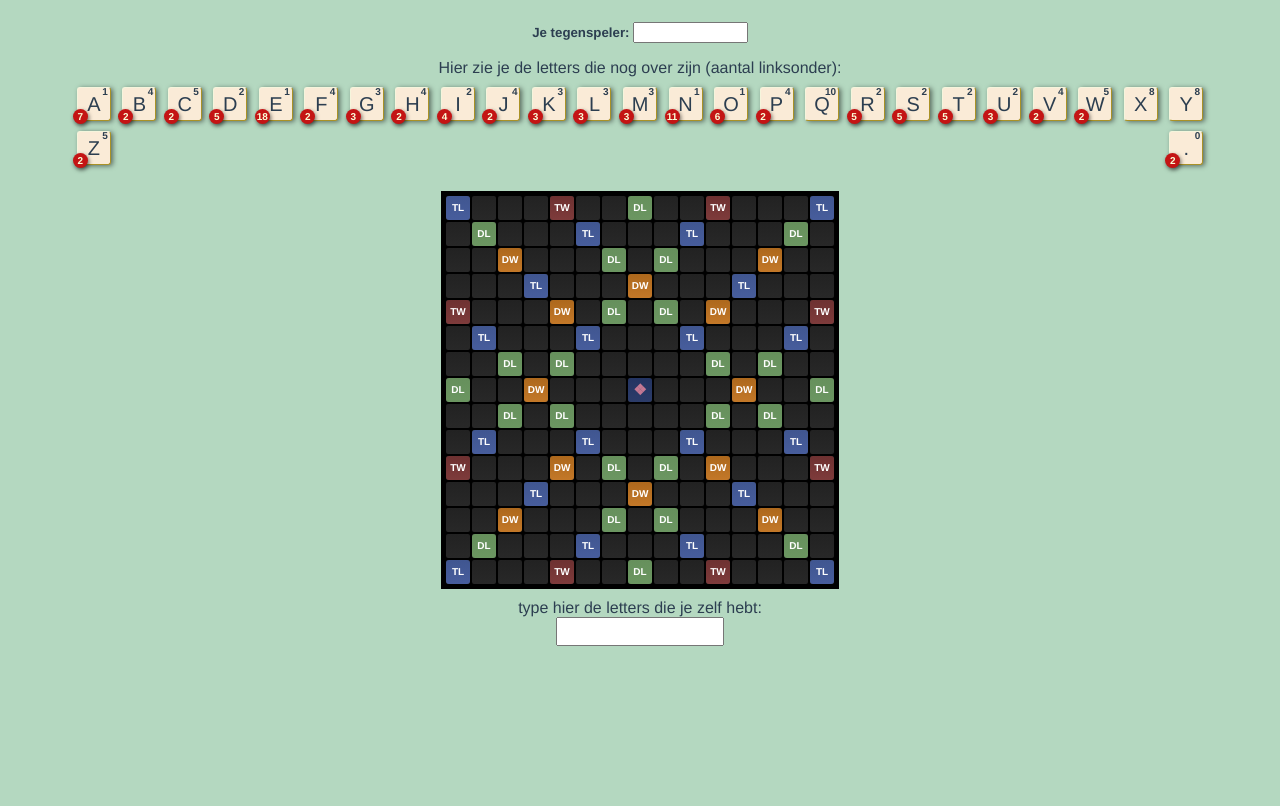
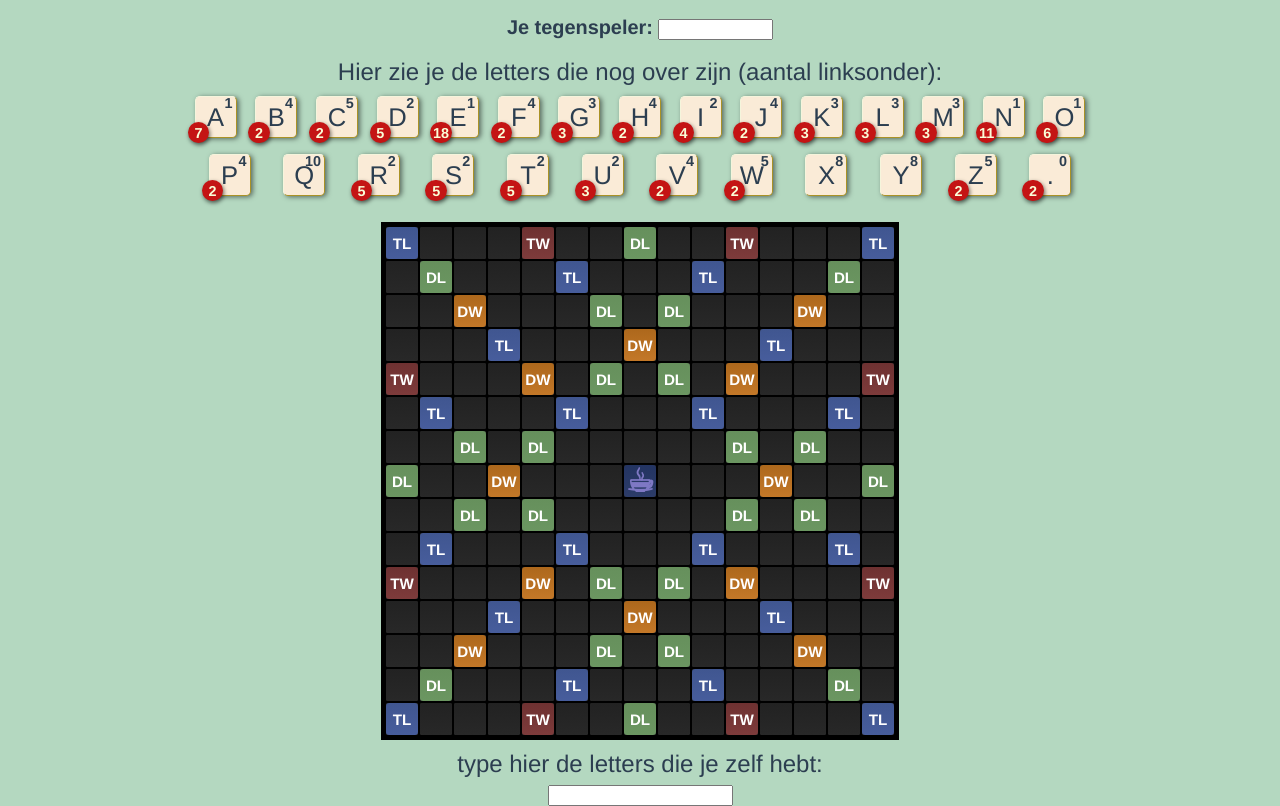
Before and after one commit to markchagers/wfcounter, a Vue app: page / in a window 1280 px wide. Built offline with nearby package versions, Linux system fonts and the light colour scheme.

Commit message:
improve styling

```diff
--- a/src/assets/main.css
+++ b/src/assets/main.css
@@ -1,13 +1,15 @@
 html {
-    font-size: 62.5%;
+    font-size: 100%;
 }
 
 body {
+    container-name: remaining;
+    container-type: inline-size;
     margin: 0;
     padding: 0;
     background-color: rgb(180, 216, 192);
-    font-size: 1.6rem;
 }
+
 #app {
     margin: 0;
     padding: 0;
--- a/src/components/LetterBlock.vue
+++ b/src/components/LetterBlock.vue
@@ -14,86 +14,109 @@
         const remain = props.letter.aantal - props.letter.used
         if (remain < 0) {
             return remain < -1
-                ? 'block-counter__count error'
-                : 'block-counter__count--hide'
+                ? 'count error'
+                : 'count hide'
         } else {
             return remain > 1
-                ? 'block-counter__count'
-                : 'block-counter__count--hide'
+                ? 'count'
+                : 'count hide'
         }
     }
 </script>
 
 <template>
     <div class="block-counter__blokje" :class="blockClass()">
-        <span class="block-counter__letter">{{ letter.id }}</span>
-        <span class="block-counter__punten">{{ letter.score }}</span>
+        <span class="letter">{{ letter.id }}</span>
+        <span class="punten">{{ letter.score }}</span>
         <span :class="countClass()">{{
             remaining() > 1 ? remaining() : ''
             }}</span>
     </div>
 </template>
 
-<style lang="scss">
-.block-counter {
-    &__blokje {
+<style lang="css">
+    .block-counter__blokje {
         flex: 0 1 auto;
         position: relative;
-        width: 3rem;
+        width: 1.8rem;
         aspect-ratio: 1 / 1;
         background-color: antiquewhite;
         box-shadow: 2px 1px 5px rgba(0, 0, 0, 0.5);
         border: solid 1px;
         border-color: beige #aa9226 #aa9226 beige;
-        border-radius: 0.3rem;
+        border-radius: 0.2rem;
 
         display: flex;
         flex-flow: row nowrap;
         justify-content: center;
         align-items: center;
 
-        @media (min-width: 500px) {
-            width: 3.2rem;
+        @container remaining (width > 40rem) {
+            border-radius: 0.3rem;
+            width: 2.5rem;
         }
+
         &.error {
             background-color: rgb(189, 3, 105);
             color: whitesmoke;
             border-color: #ffb1d1 #410126 #410126 #ffb1d1;
         }
-    }
-    &__letter {
+
+        & .letter {
             width: 100%;
             font-weight: 500;
-        font-size: 1.8rem;
-        @media (min-width: 500px) {
-            font-size: 2rem;
+            font-size: 1.25rem;
+            overflow-y: hidden;
+
+            @container remaining (width > 40rem) {
+                font-size: 1.6rem;
             }
         }
-    &__punten {
+
+        & .punten {
             position: absolute;
-        top: -.2rem;
+            top: -.1rem;
+            right: 0.1rem;
+            font-size: .7rem;
+            font-weight: 600;
+
+            @container remaining (width > 40rem) {
                 right: 0.2rem;
-        font-size: 1rem;
-        font-weight: 600;
+                top: -.15rem;
+                font-size: .9rem;
             }
-    &__count {
-        height: 1.5rem;
-        width: 1.5rem;
-        line-height: 1.6rem;
+        }
+
+        & .count {
+            height: 1rem;
+            width: 1rem;
+            line-height: 1.1rem;
             background-color: #c41414;
             border-radius: 50%;
             position: absolute;
             bottom: -.4rem;
             left: -.5rem;
             text-align: center;
-        font-size: 1rem;
+            font-size: .7rem;
             font-weight: 700;
             color: #fafdd8;
             box-shadow: 1px 2px 4px #00000099;
+
+            @container remaining (width > 40rem) {
+                height: 1.35rem;
+                width: 1.35rem;
+                font-size: .9rem;
+                line-height: 1.4rem;
+                bottom: -.4rem;
+                left: -.5rem;
+            }
+
             &.error {
                 color: #fffebf;
+                background-color: #215bf8;
             }
-        &--hide {
+
+            &.hide {
                 display: none;
             }
         }
--- a/src/components/LetterCounter.vue
+++ b/src/components/LetterCounter.vue
@@ -15,26 +15,25 @@
 </script>
 
 <template>
-    <div class="block-counter">
-        <h5 class="block-counter__header">
+    <div class="remaining">
+        <h5 class="header">
             Je tegenspeler:
-            <input v-model="opponent" class="block-counter__narrow" />
+            <input v-model="opponent" class="narrow" />
         </h5>
         <div>Hier zie je de letters die nog over zijn (aantal linksonder):</div>
-        <div class="block-counter__letters">
-            <LetterBlock
-                v-for="letter in store.remainingLetters"
-                :key="letter.id"
-                :letter="letter"
-            ></LetterBlock>
+        <div class="letters">
+            <LetterBlock v-for="letter in store.remainingLetters" :key="letter.id" :letter="letter"></LetterBlock>
         </div>
         <TiledBoard></TiledBoard>
         <LetterInput></LetterInput>
     </div>
 </template>
 
-<style lang="scss">
-.block-counter {
+<style lang="css">
+    .remaining {
+        container-name: remaining;
+        container-type: inline-size;
+
         margin: 0;
         padding: 0;
         width: 100vw;
@@ -43,22 +42,37 @@
         align-items: stretch;
         row-gap: 10px;
 
-    &__header {
-        margin-bottom: 6px;
+        & .header {
+            margin-bottom: 0;
+            margin-top: .3rem;
+
+            @container remaining (width > 40rem) {
+                margin-top: 1rem;
+                margin-bottom: .5rem;
             }
-    &__letters {
+        }
+
+        & .letters {
             display: flex;
             flex-flow: row wrap;
-        justify-content: space-between;
-        gap: 10px;
-        margin: 0 6% 16px 6%;
+            justify-content: space-evenly;
+            gap: .5rem;
             text-align: center;
+            margin: 0 6% 1rem;
+
+            @container remaining (width > 40rem) {
+                gap: 1rem;
+                margin: 0 15% 16px;
             }
-    &__narrow {
-        width: 8em;
         }
 
-    &__wf-input {
+        font-size: 1rem;
+
+        @container remaining (width > 40rem) {
+            font-size: 1.5rem;
+        }
+
+        & .wf-input {
             font-family: "Avenir", Helvetica, Arial, sans-serif;
             width: 8rem;
             text-align: center;
@@ -68,10 +82,15 @@
             text-transform: uppercase;
             letter-spacing: 0.5rem;
             margin: 0 auto;
+
             @media (min-width: 500px) {
                 font-size: 2rem;
                 letter-spacing: 0.7rem;
             }
         }
+
+        .narrow {
+            width: 8em;
+        }
     }
 </style>
--- a/src/components/LetterTile.vue
+++ b/src/components/LetterTile.vue
@@ -95,7 +95,7 @@ import { useLetterStore } from '@/stores/letters'
     </div>
 </template>
 
-<style lang="scss">
+<style lang="css">
     .tile {
         background: linear-gradient(#222, #282828);
         flex: 0 0 auto;
@@ -103,10 +103,15 @@ import { useLetterStore } from '@/stores/letters'
         margin: -1px;
         border: 2px solid black;
         border-radius: 4px;
-    width: 24px;
+        width: 1.3rem;
         aspect-ratio: 1 / 1;
         transition: .25s;
         position: relative;
+
+        @container remaining (width > 40rem) {
+            border-radius: .2rem;
+            width: 2rem;
+        }
 
         &:focus {
             z-index: 1;
@@ -114,18 +119,26 @@ import { useLetterStore } from '@/stores/letters'
             border-color: #55abfb;
         }
 
-    .content {
+        & .content {
             font-weight: 900;
-        font-size: 1rem;
-        line-height: 1rem;
+            font-size: .65rem;
             position: relative;
             width: 100%;
             aspect-ratio: 1 / 1;
-        border-radius: 3px;
-        line-height: 2.3rem;
+            border-radius: .1rem;
+            overflow-y: hidden;
+
+            display: flex;
+            justify-content: center;
+            align-items: center;
+
+            @container remaining (width > 40rem) {
+                font-size: .95rem;
+                border-radius: .2rem;
+            }
         }
 
-    .dw {
+        & .dw {
             background: linear-gradient(#ad681c, #c37828);
 
             &::before {
@@ -133,7 +146,7 @@ import { useLetterStore } from '@/stores/letters'
             }
         }
 
-    .tw {
+        & .tw {
             background: linear-gradient(#6e3131, #7e3b3b);
 
             &::before {
@@ -141,7 +154,7 @@ import { useLetterStore } from '@/stores/letters'
             }
         }
 
-    .dl {
+        & .dl {
             background: linear-gradient(#66905c, #6b9661);
 
             &::before {
@@ -149,7 +162,7 @@ import { useLetterStore } from '@/stores/letters'
             }
         }
 
-    .tl {
+        & .tl {
             background: linear-gradient(#405690, #475d9c);
 
             &::before {
@@ -157,31 +170,34 @@ import { useLetterStore } from '@/stores/letters'
             }
         }
 
-    .cc {
+        & .cc {
             background: linear-gradient(#233462, #2c3c69);
-        color: #c47893;
-        font-size: 1.5rem;
+            color: #7e78c4;
+            font-size: 1.4rem;
+
+            @container remaining (width > 40rem) {
+                font-size: 2rem;
+            }
 
             &::before {
-            content: '❖';
+                content: '☕︎';
             }
         }
 
-    .white {
+        & .white {
             color: #222;
             background: linear-gradient(#fcffe6, #fefef4);
 
-        .letter {
+            & .letter {
                 display: block;
-            padding-top: .3rem;
-            font-size: 1.6rem;
-            line-height: 2rem;
+                font-size: 2rem;
                 font-weight: 600;
             }
 
-        .score {
+            & .score {
                 position: absolute;
-            top: -.6rem;
+                top: -.2rem;
+                margin: .1rem;
                 right: 0.1rem;
                 font-size: .9rem;
                 font-weight: 600;
--- a/src/components/TiledBoard.vue
+++ b/src/components/TiledBoard.vue
@@ -52,19 +52,14 @@
 <template>
     <div class="board">
         <div class="board__row" v-for="row in rows" :key="row.id">
-            <LetterTile  v-for="cell in row.cells"
-            :key="`${cell.row}-${cell.col}`"
-            :cell="cell"
-            :focusedcell="focusedCell"
-            @movefocus="moveCellFocus($event)"
-            @setfocus="setCellFocus($event)"
-            @setletter="setLetter"
-            ></LetterTile>
+            <LetterTile v-for="cell in row.cells" :key="`${cell.row}-${cell.col}`" :cell="cell"
+                :focusedcell="focusedCell" @movefocus="moveCellFocus($event)" @setfocus="setCellFocus($event)"
+                @setletter="setLetter"></LetterTile>
         </div>
     </div>
 </template>
 
-<style lang="scss">
+<style lang="css">
     .board {
         width: fit-content;
         margin: 0 auto;
@@ -73,7 +68,7 @@
         display: flex;
         flex-flow: column nowrap;
 
-        &__row {
+        & .board__row {
             flex: 1 1 auto;
             width: fit-content;
             display: flex;
--- a/src/stores/board.ts
+++ b/src/stores/board.ts
@@ -1,35 +1,34 @@
-import { defineStore } from 'pinia'
+import { defineStore } from "pinia";
 
-export const useBoardStore = defineStore('board', {
+export const useBoardStore = defineStore("board", {
+  state: () => ({
+    tileList: _tileList,
+  }),
 
-    state: () => ({
-        tileList: _tileList
-    }),
-
-    getters: {
-        getTile: (state) => {
-            return (col: number, row: number) => state.tileList[row][col]
-        }
+  getters: {
+    getTile: (state) => {
+      return (col: number, row: number) => state.tileList[row][col];
     },
-})
+  },
+});
 
 const _tileList = [
-    ['tl', '', '', '', 'tw', '', '', 'dl', '', '', 'tw', '', '', '', 'tl'],
-    ['', 'dl', '', '', '', 'tl', '', '', '', 'tl', '', '', '', 'dl', ''],
-    ['', '', 'dw', '', '', '', 'dl', '', 'dl', '', '', '', 'dw', '', ''],
-    ['', '', '', 'tl', '', '', '', 'dw', '', '', '', 'tl', '', '', ''],
-    ['tw', '', '', '', 'dw', '', 'dl', '', 'dl', '', 'dw', '', '', '', 'tw'],
-    ['', 'tl', '', '', '', 'tl', '', '', '', 'tl', '', '', '', 'tl', ''],
-    ['', '', 'dl', '', 'dl', '', '', '', '', '', 'dl', '', 'dl', '', ''],
-    ['dl', '', '', 'dw', '', '', '', 'cc', '', '', '', 'dw', '', '', 'dl'],
-    ['', '', 'dl', '', 'dl', '', '', '', '', '', 'dl', '', 'dl', '', ''],
-    ['', 'tl', '', '', '', 'tl', '', '', '', 'tl', '', '', '', 'tl', ''],
-    ['tw', '', '', '', 'dw', '', 'dl', '', 'dl', '', 'dw', '', '', '', 'tw'],
-    ['', '', '', 'tl', '', '', '', 'dw', '', '', '', 'tl', '', '', ''],
-    ['', '', 'dw', '', '', '', 'dl', '', 'dl', '', '', '', 'dw', '', ''],
-    ['', 'dl', '', '', '', 'tl', '', '', '', 'tl', '', '', '', 'dl', ''],
-    ['tl', '', '', '', 'tw', '', '', 'dl', '', '', 'tw', '', '', '', 'tl']
-]
+  ["tl", "", "", "", "tw", "", "", "dl", "", "", "tw", "", "", "", "tl"],
+  ["", "dl", "", "", "", "tl", "", "", "", "tl", "", "", "", "dl", ""],
+  ["", "", "dw", "", "", "", "dl", "", "dl", "", "", "", "dw", "", ""],
+  ["", "", "", "tl", "", "", "", "dw", "", "", "", "tl", "", "", ""],
+  ["tw", "", "", "", "dw", "", "dl", "", "dl", "", "dw", "", "", "", "tw"],
+  ["", "tl", "", "", "", "tl", "", "", "", "tl", "", "", "", "tl", ""],
+  ["", "", "dl", "", "dl", "", "", "", "", "", "dl", "", "dl", "", ""],
+  ["dl", "", "", "dw", "", "", "", "cc", "", "", "", "dw", "", "", "dl"],
+  ["", "", "dl", "", "dl", "", "", "", "", "", "dl", "", "dl", "", ""],
+  ["", "tl", "", "", "", "tl", "", "", "", "tl", "", "", "", "tl", ""],
+  ["tw", "", "", "", "dw", "", "dl", "", "dl", "", "dw", "", "", "", "tw"],
+  ["", "", "", "tl", "", "", "", "dw", "", "", "", "tl", "", "", ""],
+  ["", "", "dw", "", "", "", "dl", "", "dl", "", "", "", "dw", "", ""],
+  ["", "dl", "", "", "", "tl", "", "", "", "tl", "", "", "", "dl", ""],
+  ["tl", "", "", "", "tw", "", "", "dl", "", "", "tw", "", "", "", "tl"],
+];
 
 /**
  * ⦿
```
Also changed, not shown: package.json (+8 -9 lines), 1 other file (tests, documents, lock files or other folders). Lines whose indentation alone changed are shown as unchanged.
